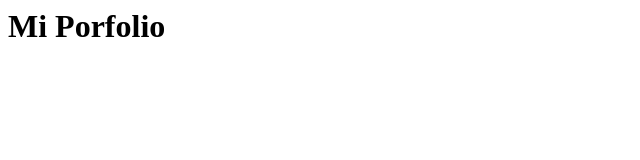
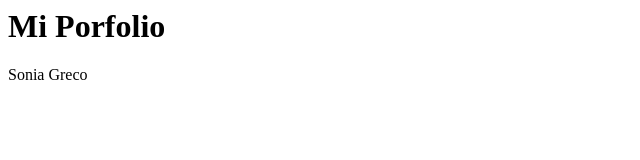
Before and after one commit to sonissg/ap-frontend, a plain HTML site: page index.html in a window 1280 px wide. Shown: the full height of the page, 0-640 px from the left. Drawn offline with Linux system fonts and the light colour scheme.

Commit message:
Update index.html

```diff
--- a/index.html
+++ b/index.html
@@ -1 +1,2 @@
 <h1>Mi Porfolio</h1>
+<p>Sonia Greco</p>
```
